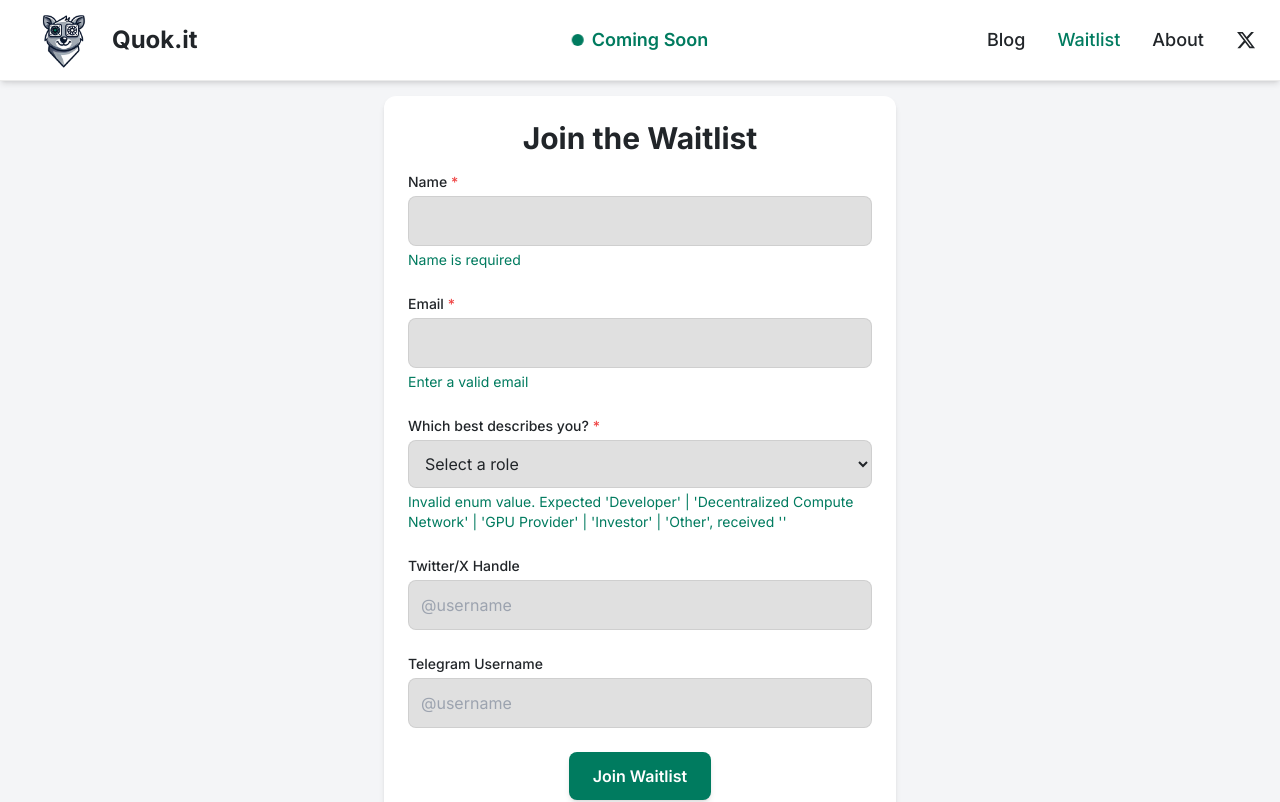
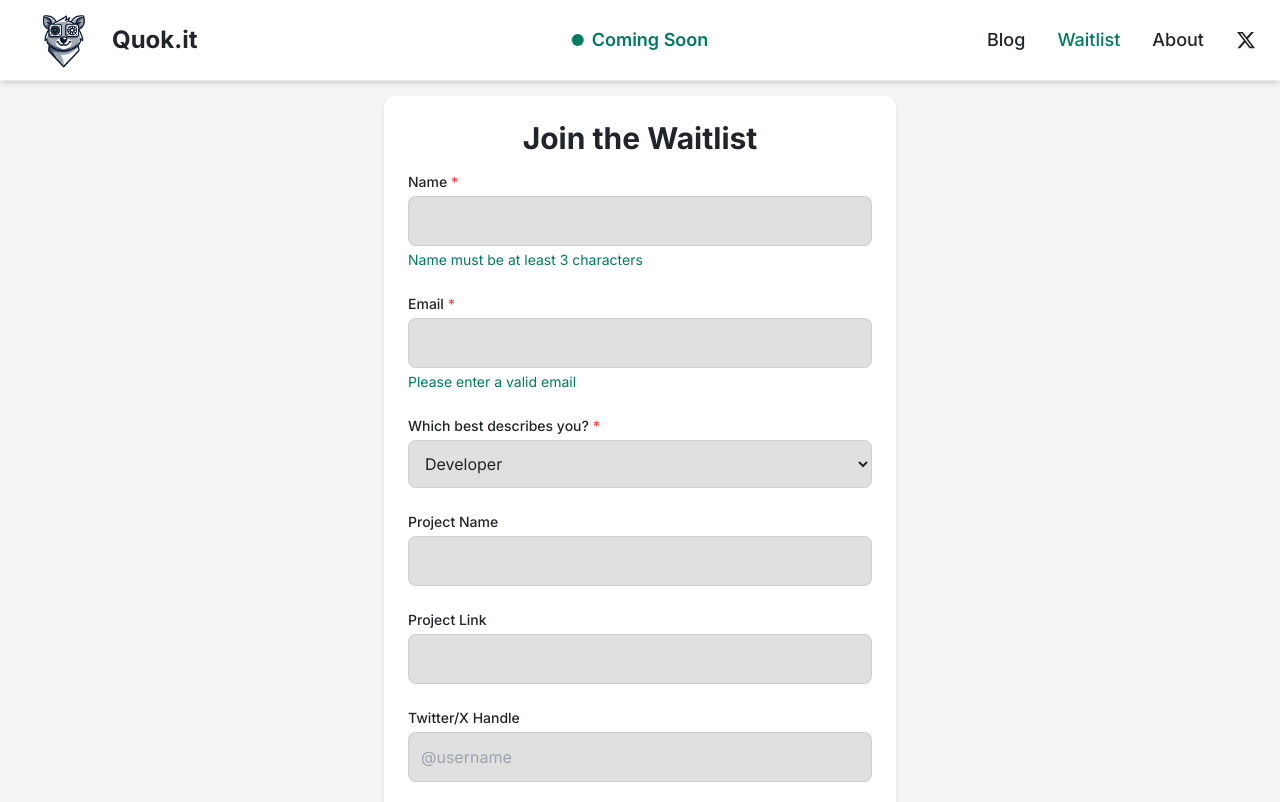
Before and after one commit to aabdel0181/quok.it, a Next.js app in the folder soc/: page /waitlist in a window 1280 px wide. Shown: the top 802 px of the page. Built offline with nearby package versions, Linux system fonts and the light colour scheme.

Commit message:
waitlist working pls god

```diff
--- a/soc/src/app/api/waitlist/route.ts
+++ b/soc/src/app/api/waitlist/route.ts
@@ -13,14 +13,14 @@ const redis = new Redis({
 // Configure rate limiting (3 requests per 24 hours)
 const ratelimit = new Ratelimit({
   redis,
-  limiter: Ratelimit.slidingWindow(10, '24 h'),
+  limiter: Ratelimit.slidingWindow(5000, '24 h'),
   analytics: true,
 });
 
 // Input validation schema
-const AnswerSchema = z.object({
-  name: z.string().min(1, "Name is required"),
-  email: z.string().email("Please enter a valid email address"),
+const baseSchema = z.object({
+  name: z.string().trim().min(3, "Name must be at least 3 characters"),
+  email: z.string().email("Please enter a valid email"),
   role: z.enum([
     "Developer",
     "Decentralized Compute Network",
@@ -28,16 +28,41 @@ const AnswerSchema = z.object({
     "Investor",
     "Other",
   ]),
-  projectName: z.string().optional(),
-  projectLink: z.string().url("Enter a valid URL").or(z.literal("")).optional(),
-  networkName: z.string().optional(),
-  numGPUs: z.string().optional(),
-  hardwareType: z.array(z.string()).optional(),
-  twitter: z.string().optional(),
-  telegram: z.string().optional(),
-  stage: z.string().optional(),
-  roleDescription: z.string().min(1, "Please describe your role or interest in Quok.it"),
-}).passthrough(); // Allow extra fields
+});
+
+// Schema for Developers (Project Details Required)
+const developerSchema = baseSchema.extend({
+});
+
+// Schema for Decentralized Compute Networks (GPUs & Network Info Required)
+const computeNetworkSchema = baseSchema.extend({
+  networkName: z.string().trim().min(2, "Network Name is required"),
+  numGPUs: z.string().trim().min(1, "Number of GPUs is required"),
+});
+
+// Schema for GPU Providers (Hardware Selection Required)
+const gpuProviderSchema = baseSchema.extend({
+  hardwareType: z.array(z.string()).min(1, "At least one hardware type must be selected"),
+});
+
+// Schema for Investors (Stage Selection Required)
+const investorSchema = baseSchema.extend({
+  stage: z.string().trim().min(2, "Investment stage is required"),
+});
+
+// Schema for Other (Role Description Required)
+const otherSchema = baseSchema.extend({
+  roleDescription: z.string().trim().min(5, "Please describe your role"),
+});
+
+// Combine all schemas into a union
+export const AnswerSchema = z.union([
+  developerSchema,
+  computeNetworkSchema,
+  gpuProviderSchema,
+  investorSchema,
+  otherSchema,
+]);
 
 export async function POST(request: Request) {
   try {
--- a/soc/src/app/waitlist/page.tsx
+++ b/soc/src/app/waitlist/page.tsx
@@ -4,10 +4,10 @@ import { zodResolver } from "@hookform/resolvers/zod";
 import { z } from "zod";
 import { useState, useEffect } from "react";
 
-const waitlistSchema = z
-  .object({
-    name: z.string().min(1, "Name is required"),
-    email: z.string().email("Enter a valid email"),
+// Base schema for all roles
+const baseSchema = z.object({
+  name: z.string().trim().min(3, "Name must be at least 3 characters"),
+  email: z.string().email("Please enter a valid email"),
   role: z.enum([
     "Developer",
     "Decentralized Compute Network",
@@ -15,63 +15,58 @@ const waitlistSchema = z
     "Investor",
     "Other",
   ]),
-    projectName: z.string().optional(),
+});
+
+// Schema for Developers (Project Details Required)
+const developerSchema = baseSchema.extend({
+  role: z.literal("Developer"),
   projectLink: z
     .string()
-      .url("Enter a valid URL")
+    .trim()
+    .regex(
+      /^(https?:\/\/)?([\w-]+\.)+[\w-]+(\/[\w-./?%&=]*)?$/,
+      "Enter a valid URL"
+    )
     .or(z.literal(""))
     .optional(),
-    networkName: z.string().optional(),
-    numGPUs: z.string().optional(),
-    hardwareType: z.array(z.string()).optional(),
-    twitter: z.string().optional(),
-    telegram: z.string().optional(),
-    stage: z.string().optional(),
-    roleDescription: z.string().optional(), // Set as optional initially
-  })
-  .superRefine((data, ctx) => {
-    // ✅ Require `networkName` and `numGPUs` only if `role` is "Decentralized Compute Network"
-    if (data.role === "Decentralized Compute Network") {
-      if (!data.networkName) {
-        ctx.addIssue({
-          path: ["networkName"],
-          message: "Network Name is required",
-          code: z.ZodIssueCode.custom,
 });
-      }
-      if (!data.numGPUs) {
-        ctx.addIssue({
-          path: ["numGPUs"],
-          message: "Number of GPUs is required",
-          code: z.ZodIssueCode.custom,
+
+// Schema for Decentralized Compute Networks (GPUs & Network Info Required)
+const computeNetworkSchema = baseSchema.extend({
+  role: z.literal("Decentralized Compute Network"),
+  networkName: z.string().trim().min(2, "Network Name is required"),
+  numGPUs: z.coerce.number().min(1, "Number of GPUs is required"),
 });
-      }
-    }
 
-    // ✅ Require `hardwareType` only if `role` is "GPU Provider"
-    if (
-      data.role === "GPU Provider" &&
-      (!data.hardwareType || data.hardwareType.length === 0)
-    ) {
-      ctx.addIssue({
-        path: ["hardwareType"],
-        message: "At least one hardware type must be selected",
-        code: z.ZodIssueCode.custom,
+// Schema for GPU Providers (Hardware Selection Required)
+const gpuProviderSchema = baseSchema.extend({
+  role: z.literal("GPU Provider"),
+  hardwareType: z
+    .array(z.string())
+    .min(1, "At least one hardware type must be selected")
+    .default([]),
+  numGPUs: z.coerce.number().min(1, "Number of GPUs is required"),
 });
-    }
 
-    // ✅ Require `roleDescription` only for "Other"
-    if (
-      data.role === "Other" &&
-      (!data.roleDescription || data.roleDescription.trim() === "")
-    ) {
-      ctx.addIssue({
-        path: ["roleDescription"],
-        message: "Please describe your role",
-        code: z.ZodIssueCode.custom,
+// Schema for Investors (Stage Selection Required)
+const investorSchema = baseSchema.extend({
+  role: z.literal("Investor"),
 });
-    }
+
+// Schema for Other (Role Description Required)
+const otherSchema = baseSchema.extend({
+  role: z.literal("Other"),
+  roleDescription: z.string().trim().min(5, "Please describe your role"),
 });
+
+// Combine all schemas into a union
+export const waitlistSchema = z.discriminatedUnion("role", [
+  developerSchema,
+  computeNetworkSchema,
+  gpuProviderSchema,
+  investorSchema,
+  otherSchema,
+]);
 
 type WaitlistFormData = z.infer<typeof waitlistSchema>;
 
@@ -82,9 +77,11 @@ export default function Waitlist() {
     watch,
     reset,
     formState: { errors, isSubmitting },
+    setValueAs,
     trigger, // ADD trigger for dynamic validation
   } = useForm<WaitlistFormData>({
     resolver: zodResolver(waitlistSchema),
+    defaultValues: { hardwareType: [] },
     mode: "onBlur",
   });
 
@@ -130,23 +127,38 @@ export default function Waitlist() {
   };
 
   const isRequired = (field: keyof WaitlistFormData) => {
-    let schemaObject: any = waitlistSchema; // Allow unwrapping without TypeScript errors
-
-    // Unwrap ZodEffects layers until we reach a ZodObject
-    while (schemaObject instanceof z.ZodEffects) {
-      schemaObject = schemaObject._def.schema;
+    let selectedSchema;
+    switch (selectedRole) {
+      case "Developer":
+        selectedSchema = developerSchema;
+        break;
+      case "Decentralized Compute Network":
+        selectedSchema = computeNetworkSchema;
+        break;
+      case "GPU Provider":
+        selectedSchema = gpuProviderSchema;
+        break;
+      case "Investor":
+        selectedSchema = investorSchema;
+        break;
+      case "Other":
+        selectedSchema = otherSchema;
+        break;
+      default:
+        selectedSchema = baseSchema;
     }
 
-    // Ensure the final schema is a ZodObject
-    if (!(schemaObject instanceof z.ZodObject)) {
-      console.error("Schema is not a valid ZodObject:", schemaObject);
+    // 2️⃣ Ensure we are working with a valid ZodObject
+    if (!(selectedSchema instanceof z.ZodObject)) {
+      console.error("Invalid schema:", selectedSchema);
       return false;
     }
 
-    // Extract the field schema
-    const fieldSchema = schemaObject.shape[field];
+    // 3️⃣ Check if the field is defined in the schema
+    const fieldSchema = selectedSchema.shape[field];
+    if (!fieldSchema) return false;
 
-    // Check if the field is optional (wrapped in ZodOptional)
+    // 4️⃣ If the field is optional, it's not required
     return !(fieldSchema instanceof z.ZodOptional);
   };
 
@@ -218,7 +230,7 @@ export default function Waitlist() {
                 {...register("role")}
                 className="w-full mt-1 p-3 border border-[var(--border-light)] rounded-lg bg-[var(--surface-dark)] text-[var(--foreground)]"
               >
-                <option value="">Select a role</option>
+                <option value="" disabled>Select a role</option>
                 <option value="Developer">Developer</option>
                 <option value="Decentralized Compute Network">
                   Decentralized Compute Network
@@ -258,8 +270,11 @@ export default function Waitlist() {
                     )}
                   </label>
                   <input
-                    type="url"
-                    {...register("projectLink")}
+                    type="string"
+                    {...register("projectLink", {
+                      setValueAs: (value) =>
+                        value && !value.startsWith("http") ? `https://${value.trim()}` : value.trim(),
+                    })}
                     className="w-full mt-1 p-3 border border-[var(--border-light)] rounded-lg bg-[var(--surface-dark)] text-[var(--foreground)]"
                   />
                   {errors.projectLink && (
@@ -284,6 +299,11 @@ export default function Waitlist() {
                     {...register("networkName")}
                     className="w-full mt-1 p-3 border border-[var(--border-light)] rounded-lg bg-[var(--surface-dark)] text-[var(--foreground)]"
                   />
+                  {errors.networkName && (
+                  <p className="text-[var(--primary)] text-sm mt-1">
+                    {errors.networkName.message}
+                  </p>
+                  )}
                 </div>
 
                 <div>
@@ -297,6 +317,11 @@ export default function Waitlist() {
                     {...register("numGPUs")}
                     className="w-full mt-1 p-3 border border-[var(--border-light)] rounded-lg bg-[var(--surface-dark)] text-[var(--foreground)]"
                   />
+                  {errors.numGPUs && (
+                  <p className="text-[var(--primary)] text-sm mt-1">
+                    {errors.numGPUs.message}
+                  </p>
+                  )}
                 </div>
               </>
             )}
@@ -338,6 +363,11 @@ export default function Waitlist() {
                       />
                       CPU Compute
                     </label> */}
+                    {errors.hardwareType && (
+                    <p className="text-[var(--primary)] text-sm mt-1">
+                    {errors.hardwareType.message}
+                  </p>
+                  )}
                   </div>
                 </div>
 
@@ -352,6 +382,11 @@ export default function Waitlist() {
                     {...register("numGPUs")}
                     className="w-full mt-1 p-3 border border-[var(--border-light)] rounded-lg bg-[var(--surface-dark)] text-[var(--foreground)]"
                   />
+                  {errors.numGPUs && (
+                  <p className="text-[var(--primary)] text-sm mt-1">
+                    {errors.numGPUs.message}
+                  </p>
+                  )}
                 </div>
 
                 <div>
```
Also changed, not shown: 2 other files (tests, documents, lock files or other folders). Lines whose indentation alone changed are shown as unchanged.
